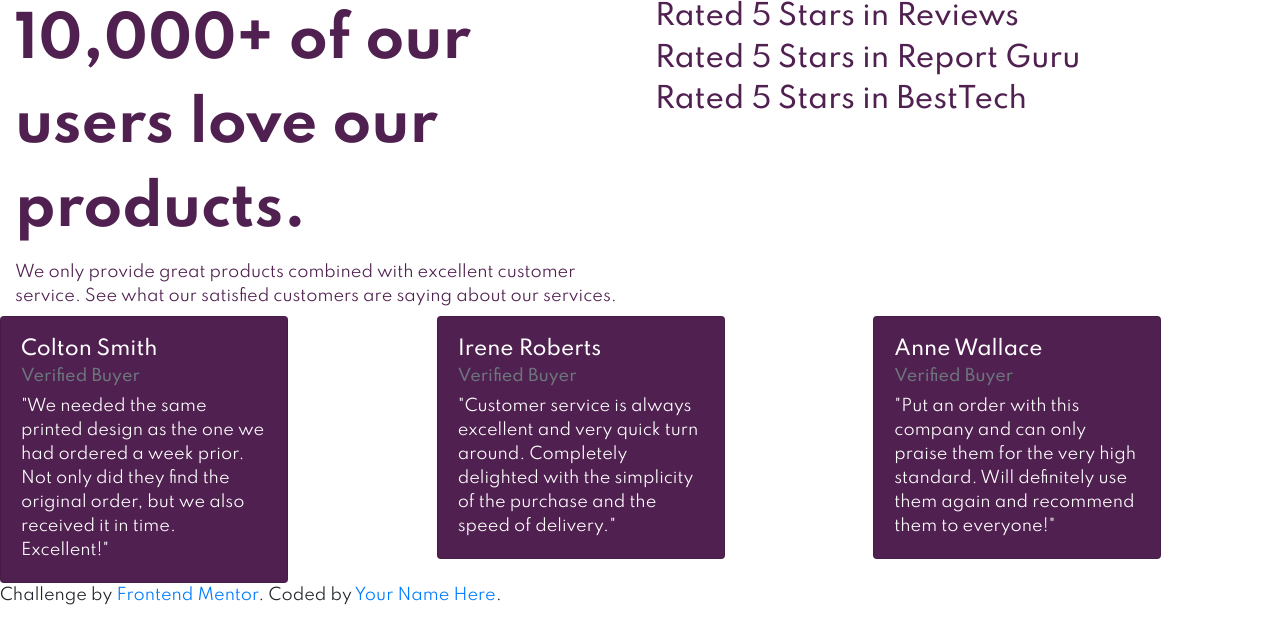
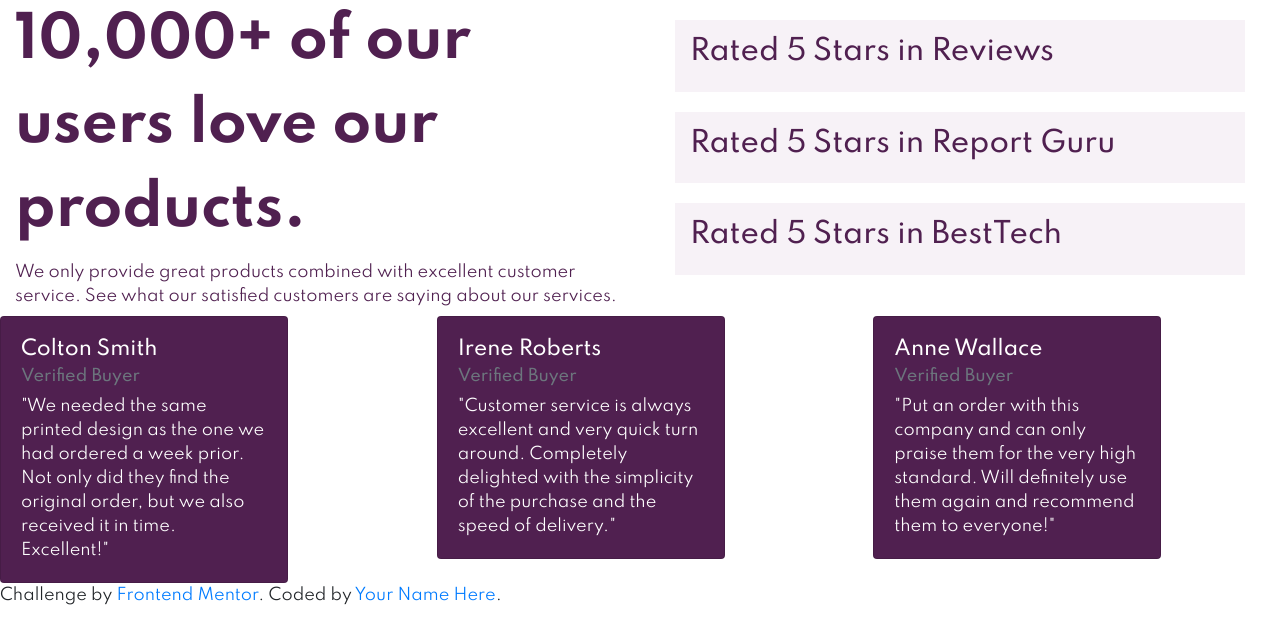
Before and after one commit to esromc23/social-proof-section-master, a plain HTML site: page index.html in a window 1280 px wide. Drawn offline with nearby package versions, Linux system fonts and the light colour scheme.

Commit message:
Style updates

```diff
--- a/index.html
+++ b/index.html
@@ -35,9 +35,16 @@
             are saying about our services. </h2>
         </div>
         <div class="col-lg-6">
-          <h3>Rated 5 Stars in Reviews</h3>
-          <h3>Rated 5 Stars in Report Guru</h3>
-          <h3>Rated 5 Stars in BestTech</h3>
+          <div class="rating">
+            <h3>Rated 5 Stars in Reviews</h3>
+          </div>
+          <div class="rating">
+            <h3>Rated 5 Stars in Report Guru</h3>
+          </div>
+          <div class="rating">
+            <h3>Rated 5 Stars in BestTech</h3>
+          </div>
+
         </div>
       </div>
     </div>
```
